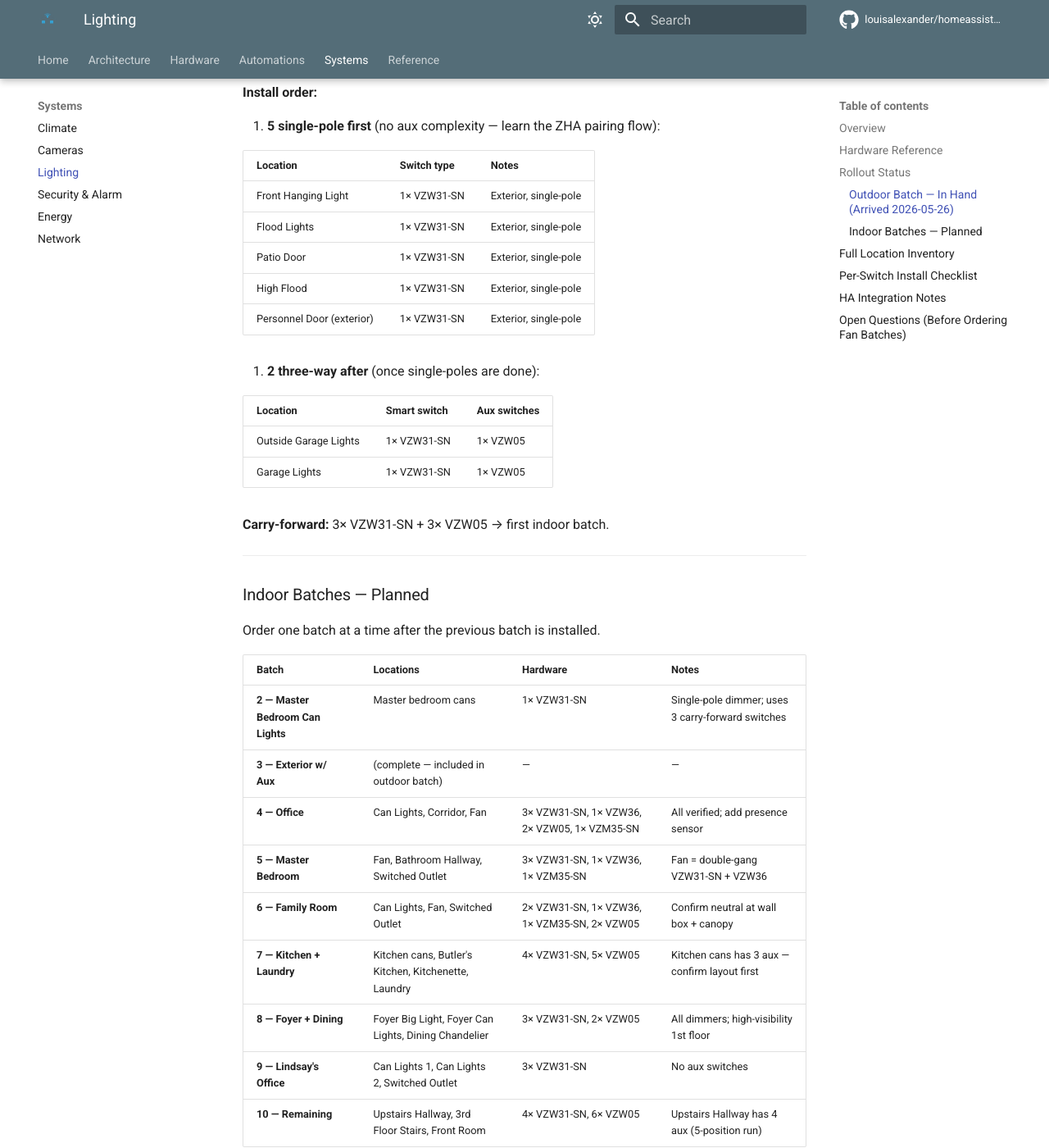
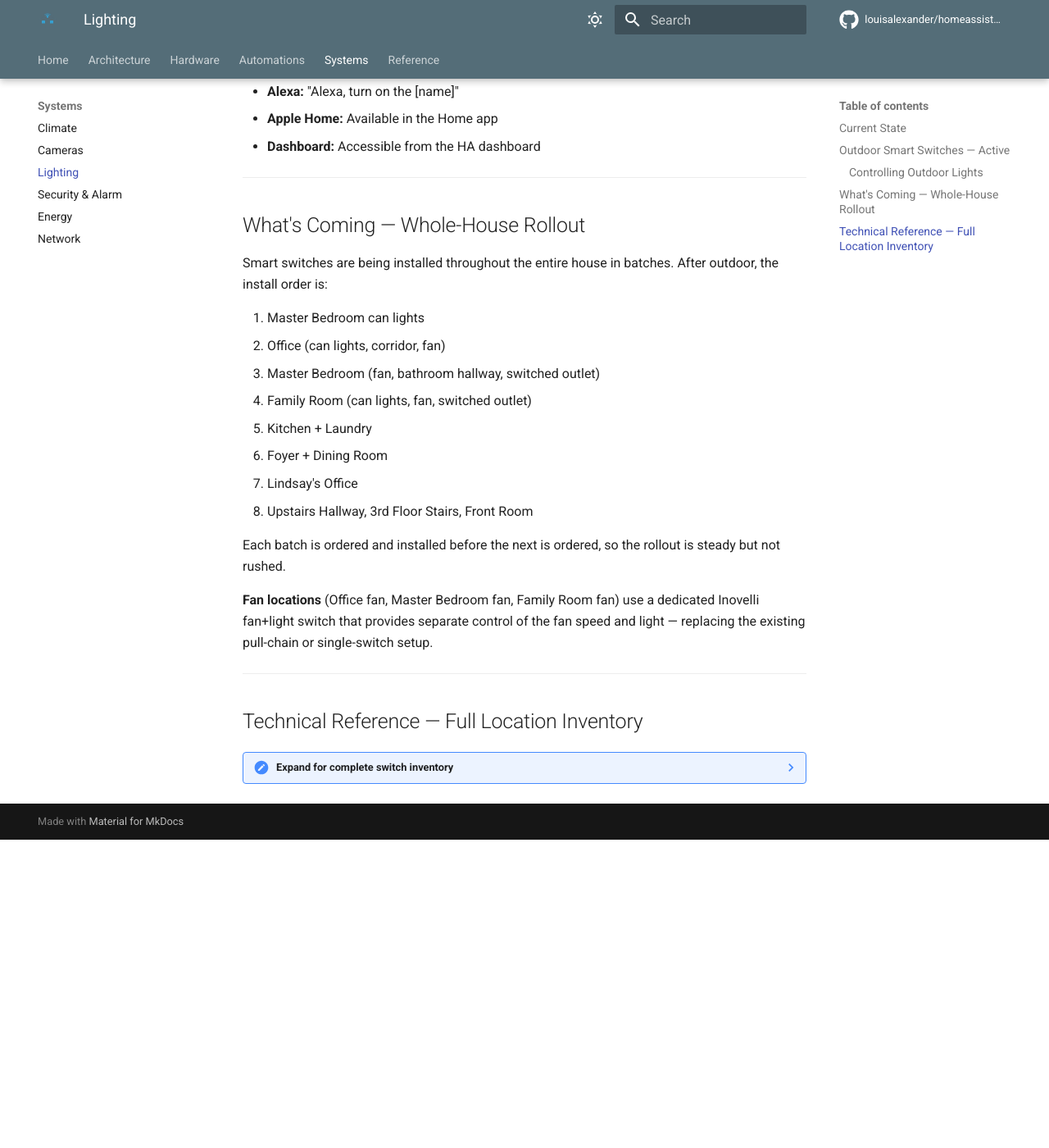
Before and after one commit to louisalexander/homeassistant, an MkDocs documentation site: the page built from docs/lighting.md, in a window 1280 px wide and 1400 px high, scrolled down 869 px. Shown: the whole window at 82% size. Built offline with MkDocs 1.6.1 and Material for MkDocs 9.7.7, drawn with Linux system fonts in a browser that asks for light colours; comment, search, counter and statistics services are not loaded; after the commit the page ends 1893 px from its top, so only the background shows below that; some of the changed text lies outside the part shown.

Commit message:
auto: update lighting.md 2026-05-26

```diff
--- a/docs/lighting.md
+++ b/docs/lighting.md
@@ -1,134 +1,88 @@
-# Lighting — Inovelli Blue Series
+# Lighting
 
-## Overview
+## Current State
 
-Whole-house Zigbee switch rollout using **Inovelli Blue Series** switches. All switches use ZHA (not Zigbee2MQTT). Same SKU (`VZW31-SN`) for both dimmer and on/off locations — mode is firmware-configured.
-
-**Protocol note:** Inovelli Blue Series is Zigbee, not Thread/Matter. ZHA gives full access to LED notifications, multi-tap events, and parameter configuration via "Manage Zigbee Device."
+Most of the house uses standard manual switches today. Smart switches are being installed in phases — starting with the outdoor/exterior locations.
 
 ---
 
-## Hardware Reference
+## Outdoor Smart Switches — Active
 
-| Product | SKU | Use Case |
-|---|---|---|
-| Blue Series 2-1 Smart Switch | VZW31-SN | All dimmer and on/off locations (same SKU, mode configured in firmware) |
-| Blue Series Fan+Light | VZW36 | Fan locations with light kit — wall switch |
-| Fan+Light Canopy Module | VZM35-SN | Pairs with VZW36; installed inside fan housing |
-| Blue Series Aux Switch | VZW05 | Secondary positions in 3-way / 4-way runs |
+The exterior lighting circuits now use **Inovelli Blue Series** Zigbee smart switches. These behave exactly like normal switches (press the paddle to toggle) but also respond to voice and app control.
+
+| Location | What it controls |
+|---|---|
+| Front Hanging Light | Front entry |
+| Flood Lights | Front facade flood lights |
+| Patio Door | Back patio |
+| High Flood | High-mount flood lights |
+| Personnel Door | Exterior side door |
+| Outside Garage Lights | Garage exterior lights |
+| Garage Lights | Inside the garage |
+
+### Controlling Outdoor Lights
+
+- **Manual:** Press the switch paddle like normal
+- **Alexa:** "Alexa, turn on the [name]"
+- **Apple Home:** Available in the Home app
+- **Dashboard:** Accessible from the HA dashboard
 
 ---
 
-## Rollout Status
+## What's Coming — Whole-House Rollout
 
-### Outdoor Batch — In Hand (Arrived 2026-05-26)
+Smart switches are being installed throughout the entire house in batches. After outdoor, the install order is:
 
-**10× VZW31-SN + 5× VZW05** — ready to install.
+1. Master Bedroom can lights
+2. Office (can lights, corridor, fan)
+3. Master Bedroom (fan, bathroom hallway, switched outlet)
+4. Family Room (can lights, fan, switched outlet)
+5. Kitchen + Laundry
+6. Foyer + Dining Room
+7. Lindsay's Office
+8. Upstairs Hallway, 3rd Floor Stairs, Front Room
 
-**Install order:**
+Each batch is ordered and installed before the next is ordered, so the rollout is steady but not rushed.
 
-1. **5 single-pole first** (no aux complexity — learn the ZHA pairing flow):
-
-| Location | Switch type | Notes |
-|---|---|---|
-| Front Hanging Light | 1× VZW31-SN | Exterior, single-pole |
-| Flood Lights | 1× VZW31-SN | Exterior, single-pole |
-| Patio Door | 1× VZW31-SN | Exterior, single-pole |
-| High Flood | 1× VZW31-SN | Exterior, single-pole |
-| Personnel Door (exterior) | 1× VZW31-SN | Exterior, single-pole |
-
-2. **2 three-way after** (once single-poles are done):
-
-| Location | Smart switch | Aux switches |
-|---|---|---|
-| Outside Garage Lights | 1× VZW31-SN | 1× VZW05 |
-| Garage Lights | 1× VZW31-SN | 1× VZW05 |
-
-**Carry-forward:** 3× VZW31-SN + 3× VZW05 → first indoor batch.
+**Fan locations** (Office fan, Master Bedroom fan, Family Room fan) use a dedicated Inovelli fan+light switch that provides separate control of the fan speed and light — replacing the existing pull-chain or single-switch setup.
 
 ---
 
-### Indoor Batches — Planned
+## Technical Reference — Full Location Inventory
 
-Order one batch at a time after the previous batch is installed.
+??? note "Expand for complete switch inventory"
 
-| Batch | Locations | Hardware | Notes |
-|---|---|---|---|
-| **2 — Master Bedroom Can Lights** | Master bedroom cans | 1× VZW31-SN | Single-pole dimmer; uses 3 carry-forward switches |
-| **3 — Exterior w/ Aux** | (complete — included in outdoor batch) | — | — |
-| **4 — Office** | Can Lights, Corridor, Fan | 3× VZW31-SN, 1× VZW36, 2× VZW05, 1× VZM35-SN | All verified; add presence sensor |
-| **5 — Master Bedroom** | Fan, Bathroom Hallway, Switched Outlet | 3× VZW31-SN, 1× VZW36, 1× VZM35-SN | Fan = double-gang VZW31-SN + VZW36 |
-| **6 — Family Room** | Can Lights, Fan, Switched Outlet | 2× VZW31-SN, 1× VZW36, 1× VZM35-SN, 2× VZW05 | Confirm neutral at wall box + canopy |
-| **7 — Kitchen + Laundry** | Kitchen cans, Butler's Kitchen, Kitchenette, Laundry | 4× VZW31-SN, 5× VZW05 | Kitchen cans has 3 aux — confirm layout first |
-| **8 — Foyer + Dining** | Foyer Big Light, Foyer Can Lights, Dining Chandelier | 3× VZW31-SN, 2× VZW05 | All dimmers; high-visibility 1st floor |
-| **9 — Lindsay's Office** | Can Lights 1, Can Lights 2, Switched Outlet | 3× VZW31-SN | No aux switches |
-| **10 — Remaining** | Upstairs Hallway, 3rd Floor Stairs, Front Room | 4× VZW31-SN, 6× VZW05 | Upstairs Hallway has 4 aux (5-position run) |
+    | Room | Circuit | Smart switch | Aux | Verified |
+    |---|---|---|---|---|
+    | Office | Can Lights | 1× dimmer | 1 | ✓ |
+    | Office | Corridor | 1× dimmer | 1 | ✓ |
+    | Office | Fan | VZW31-SN + VZW36 | — | ✓ |
+    | Kitchen | Can Lights | 1× dimmer | 3 | ✓ |
+    | Kitchen | Butler's Kitchen | 1× dimmer | 1 | ✓ |
+    | Kitchen | Kitchenette | 1× dimmer | — | ✓ |
+    | Laundry Room | Can Lights | 1× dimmer | 1 | ✓ |
+    | Family Room | Can Lights | 1× dimmer | 1 | ✓ |
+    | Family Room | Fan | VZW36 + VZM35-SN canopy | — | Wiring TBD |
+    | Family Room | Switched Outlet | 1× on/off | 1 | ✓ |
+    | Master Bedroom | Can Lights | 1× dimmer | — | ✓ |
+    | Master Bedroom | Fan | VZW31-SN + VZW36 | — | ✓ |
+    | Master Bedroom | Bathroom Hallway | 1× dimmer | — | ✓ |
+    | Master Bedroom | Switched Outlet | 1× on/off | — | ✓ |
+    | Upstairs Hallway | — | 1× on/off | 4 | ✓ |
+    | Exterior | Front Hanging Light | 1× on/off | — | ✓ |
+    | Exterior | Flood Lights | 1× on/off | — | ✓ |
+    | Exterior | Outside Garage Lights | 1× on/off | 1 | ✓ |
+    | Exterior | Personnel Door | 1× on/off | — | ✓ |
+    | Exterior | Patio Door | 1× on/off | — | ✓ |
+    | Exterior | High Flood | 1× on/off | — | ✓ |
+    | Garage | Garage Lights | 1× on/off | 1 | ✓ |
+    | Lindsay's Office | Can Lights 1 | 1× dimmer | — | ✓ |
+    | Lindsay's Office | Can Lights 2 | 1× dimmer | — | ✓ |
+    | Lindsay's Office | Switched Outlet | 1× on/off | — | ✓ |
+    | 3rd Floor Stairs | Hallway Light | 1× on/off | 1 | ✓ |
+    | Foyer | Big Light | 1× dimmer | 1 | ✓ |
+    | Foyer | Can Lights | 1× dimmer | — | ✓ |
+    | Front Room | Switched Outlet | 1× on/off | — | ✓ |
+    | Dining Room | Chandelier | 1× dimmer | 1 | ✓ |
 
----
-
-## Full Location Inventory
-
-| Room | Circuit | Smart switch | Aux | Verified |
-|---|---|---|---|---|
-| Office | Can Lights | 1× dimmer | 1 | ✓ |
-| Office | Corridor | 1× dimmer | 1 | ✓ |
-| Office | Fan | VZW31-SN + VZW36 | — | ✓ |
-| Kitchen | Can Lights | 1× dimmer | 3 | ✓ |
-| Kitchen | Butler's Kitchen | 1× dimmer | 1 | ✓ |
-| Kitchen | Kitchenette | 1× dimmer | — | ✓ |
-| Laundry Room | Can Lights | 1× dimmer | 1 | ✓ |
-| Family Room | Can Lights | 1× dimmer | 1 | ✓ |
-| Family Room | Fan | VZW36 + VZM35-SN canopy | — | Wiring TBD |
-| Family Room | Switched Outlet | 1× on/off | 1 | ✓ |
-| Master Bedroom | Can Lights | 1× dimmer | — | ✓ |
-| Master Bedroom | Fan | VZW31-SN + VZW36 | — | ✓ |
-| Master Bedroom | Bathroom Hallway | 1× dimmer | — | ✓ |
-| Master Bedroom | Switched Outlet | 1× on/off | — | ✓ |
-| Upstairs Hallway | — | 1× on/off | 4 | ✓ |
-| Exterior | Front Hanging Light | 1× on/off | — | ✓ |
-| Exterior | Flood Lights | 1× on/off | — | ✓ |
-| Exterior | Outside Garage Lights | 1× on/off | 1 | ✓ |
-| Exterior | Personnel Door | 1× on/off | — | ✓ |
-| Exterior | Patio Door | 1× on/off | — | ✓ |
-| Exterior | High Flood | 1× on/off | — | ✓ |
-| Garage | Garage Lights | 1× on/off | 1 | ✓ |
-| Lindsay's Office | Can Lights 1 | 1× dimmer | — | ✓ |
-| Lindsay's Office | Can Lights 2 | 1× dimmer | — | ✓ |
-| Lindsay's Office | Switched Outlet | 1× on/off | — | ✓ |
-| 3rd Floor Stairs | Hallway Light | 1× on/off | 1 | ✓ |
-| Foyer | Big Light | 1× dimmer | 1 | ✓ |
-| Foyer | Can Lights | 1× dimmer | — | ✓ |
-| Front Room | Switched Outlet | 1× on/off | — | ✓ |
-| Dining Room | Chandelier | 1× dimmer | 1 | ✓ |
-
-**Totals:** 29× VZW31-SN · 3× VZW36 · 3× VZM35-SN · 18× VZW05
-
----
-
-## Per-Switch Install Checklist
-
-1. Cut power at breaker
-2. Install VZW31-SN (or VZW36) at smart switch location
-3. Install VZW05 at all secondary locations in the same run
-4. Power on — switch joins ZHA automatically (hold config button if needed)
-5. Name entity in ZHA; assign to room
-6. Configure parameters via ZHA "Manage Zigbee Device" (dimmer curve, min/max brightness, LED color)
-7. Create HA automations as needed (presence, scene control, multi-tap)
-
----
-
-## HA Integration Notes
-
-- All switches expose: light entity, button events, LED notification entity
-- Multi-tap events → HA events → use for scenes
-- **LED bar** can act as status indicator (e.g. orange during TOU peak, blue for notifications)
-- OTA firmware updates available through ZHA
-- **Naming:** Set friendly names at pair time in ZHA — much easier than renaming after the fact
-
----
-
-## Open Questions (Before Ordering Fan Batches)
-
-- [ ] **Family Room Fan** — confirm neutral wire at wall switch box and hot+neutral at canopy before ordering Batch 6 VZW36 + VZM35-SN
-- [ ] **Office + Master Bedroom fans** — do existing fans have an aftermarket canopy receiver (VZM35-SN replaces it), or pull-chain only (requires new wiring)?
-- [ ] **Kitchen Can Lights** — 3 aux switches implies 4-way or two 3-way runs; confirm layout before ordering Batch 7
+    **Totals:** 29× VZW31-SN · 3× VZW36 · 3× VZM35-SN · 18× VZW05
```
